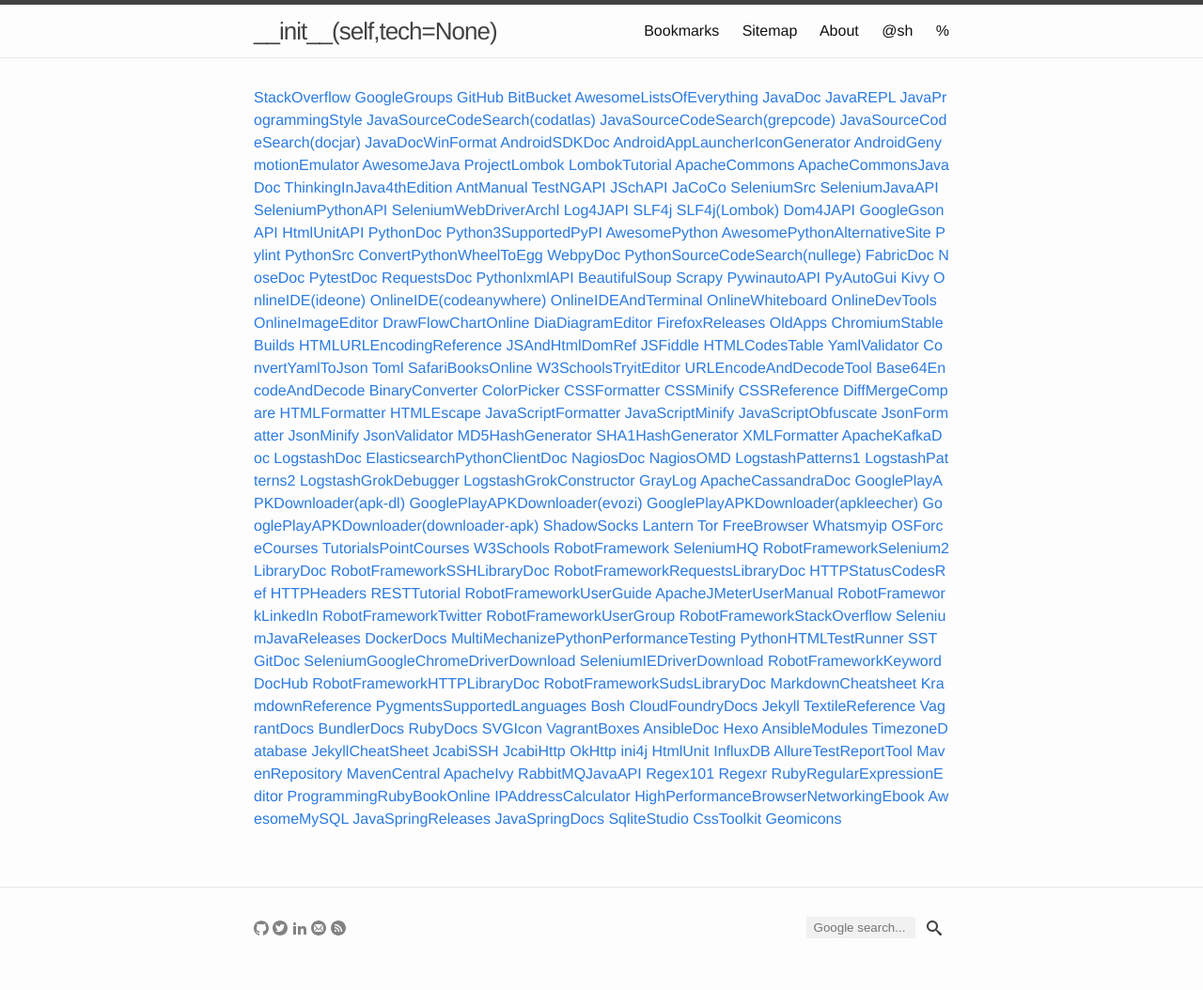
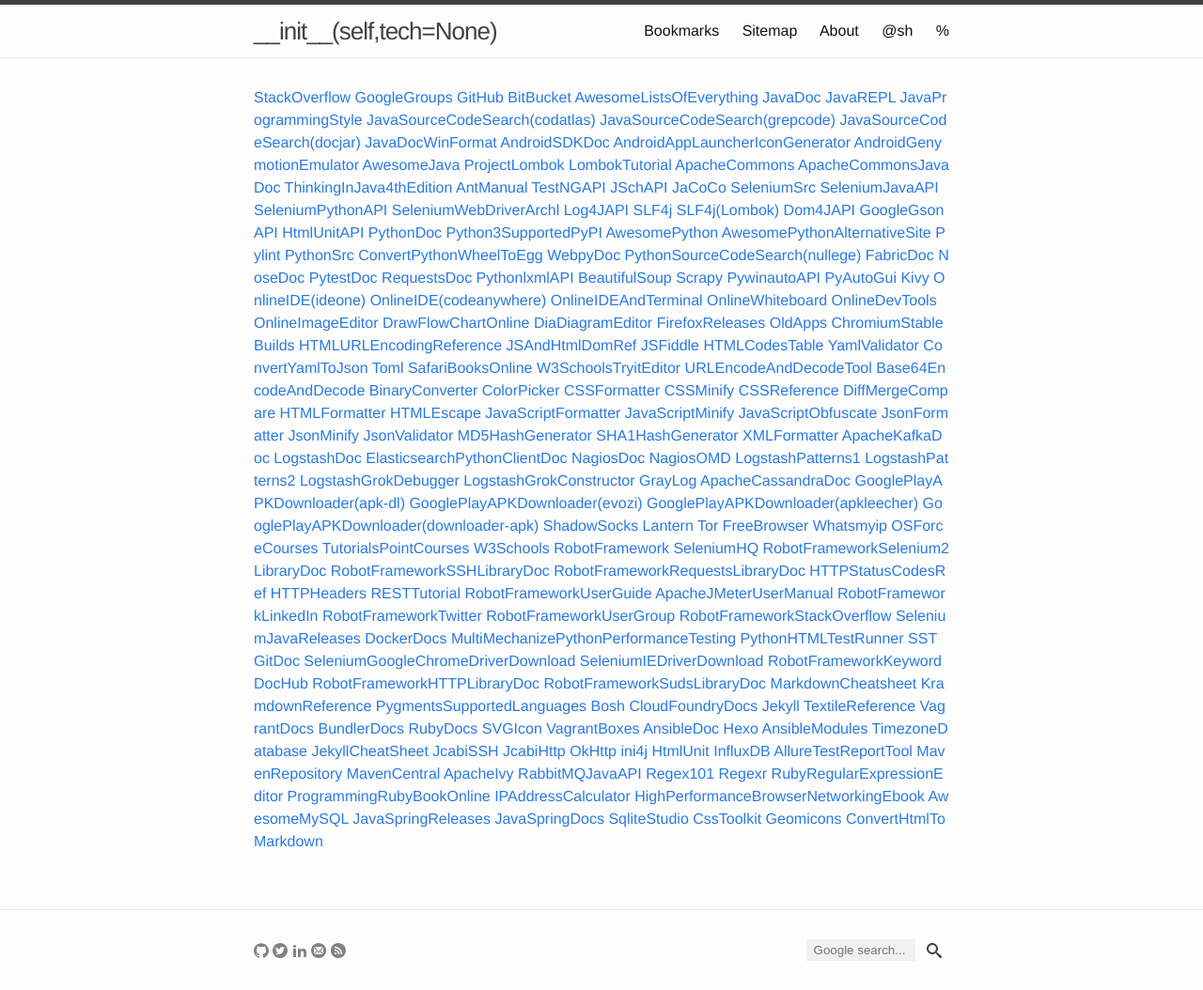
Before and after one commit to yuan-jiang/yuan-jiang.github.io, a Jekyll site: the page built from bookmarks.md, in a window 1280 px wide. Shown: the whole page at 94% size. Built offline with Jekyll 4.4.1, drawn with Linux system fonts in a browser that asks for light colours; before the commit the page ends 1030 px from its top, so only the background shows below that.

Commit message:
Update bookmarks.yml

```diff
--- a/_data/bookmarks.yml
+++ b/_data/bookmarks.yml
@@ -360,3 +360,5 @@
   link: http://tachyons.io/
 - description: Geomicons
   link: http://geomicons.com/
+- description: ConvertHtmlToMarkdown
+  link: http://markdownplease.com/
```
